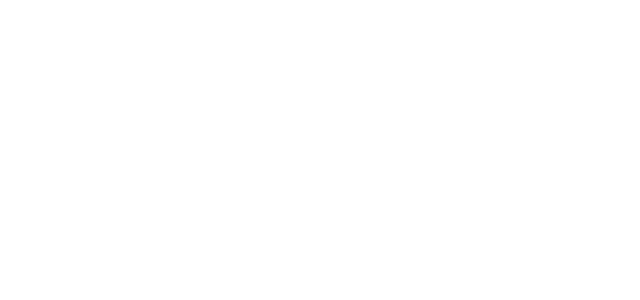
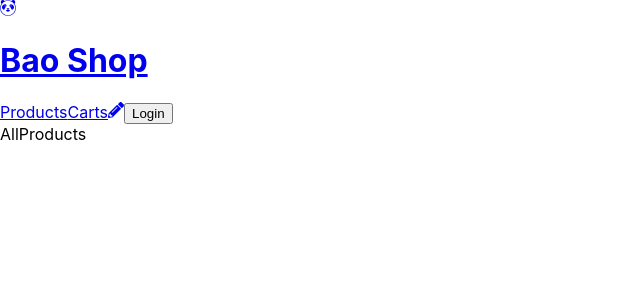
Before and after one commit to Stilllee/baoshop, a React (Create React App) app: page /products in a window 1280 px wide. Shown: the top 300 px of the page, without its empty margins (0-640 px from the left). Built offline with nearby package versions, Linux system fonts and the light colour scheme.

Commit message:
✨ 헤더 라우터

```diff
--- a/package.json
+++ b/package.json
@@ -8,6 +8,8 @@
     "@testing-library/user-event": "^13.5.0",
     "react": "^18.2.0",
     "react-dom": "^18.2.0",
+    "react-icons": "^5.0.1",
+    "react-router-dom": "^6.22.1",
     "react-scripts": "5.0.1",
     "web-vitals": "^2.1.4"
   },
--- a/src/App.js
+++ b/src/App.js
@@ -1,5 +1,13 @@
+import { Outlet } from "react-router-dom";
+import Navbar from "./components/Navbar";
+
 function App() {
-  return <></>;
+  return (
+    <>
+      <Navbar />
+      <Outlet />
+    </>
+  );
 }
 
 export default App;
--- /dev/null
+++ b/src/components/Navbar.jsx
@@ -0,0 +1,23 @@
+import React from "react";
+import { Link } from "react-router-dom";
+import { SiFoodpanda } from "react-icons/si";
+import { FaPencilAlt } from "react-icons/fa";
+
+export default function Navbar() {
+  return (
+    <header>
+      <Link to="/">
+        <SiFoodpanda />
+        <h1>Bao Shop</h1>
+      </Link>
+      <nav>
+        <Link to="/products">Products</Link>
+        <Link to="/carts">Carts</Link>
+        <Link to="/products/new">
+          <FaPencilAlt />
+        </Link>
+        <button>Login</button>
+      </nav>
+    </header>
+  );
+}
--- a/src/index.js
+++ b/src/index.js
@@ -1,17 +1,49 @@
-import React from 'react';
-import ReactDOM from 'react-dom/client';
-import './index.css';
-import App from './App';
-import reportWebVitals from './reportWebVitals';
+import React from "react";
+import ReactDOM from "react-dom/client";
+import "./index.css";
+import App from "./App";
+import { RouterProvider, createBrowserRouter } from "react-router-dom";
+import NotFound from "./pages/NotFound";
+import Home from "./pages/Home";
+import AllProducts from "./pages/AllProducts";
+import NewProduect from "./pages/NewProduect";
+import ProductDetail from "./pages/ProductDetail";
+import MyCart from "./pages/MyCart";
 
-const root = ReactDOM.createRoot(document.getElementById('root'));
+const router = createBrowserRouter([
+  {
+    path: "/",
+    element: <App />,
+    errorElement: <NotFound />,
+    children: [
+      {
+        index: true,
+        path: "/",
+        element: <Home />,
+      },
+      {
+        path: "/products",
+        element: <AllProducts />,
+      },
+      {
+        path: "products/new",
+        element: <NewProduect />,
+      },
+      {
+        path: "products/:id",
+        element: <ProductDetail />,
+      },
+      {
+        path: "carts",
+        element: <MyCart />,
+      },
+    ],
+  },
+]);
+
+const root = ReactDOM.createRoot(document.getElementById("root"));
 root.render(
   <React.StrictMode>
-    <App />
+    <RouterProvider router={router} />
   </React.StrictMode>
 );
-
-// If you want to start measuring performance in your app, pass a function
-// to log results (for example: reportWebVitals(console.log))
-// or send to an analytics endpoint. Learn more: https://bit.ly/CRA-vitals
-reportWebVitals();
--- /dev/null
+++ b/src/pages/AllProducts.jsx
@@ -0,0 +1,5 @@
+import React from "react";
+
+export default function AllProducts() {
+  return <div>AllProducts</div>;
+}
--- /dev/null
+++ b/src/pages/Home.jsx
@@ -0,0 +1,5 @@
+import React from "react";
+
+export default function Home() {
+  return <div>Home</div>;
+}
--- /dev/null
+++ b/src/pages/MyCart.jsx
@@ -0,0 +1,5 @@
+import React from "react";
+
+export default function MyCart() {
+  return <div>MyCart</div>;
+}
--- /dev/null
+++ b/src/pages/NewProduect.jsx
@@ -0,0 +1,5 @@
+import React from "react";
+
+export default function NewProduect() {
+  return <div>NewProduect</div>;
+}
--- /dev/null
+++ b/src/pages/NotFound.jsx
@@ -0,0 +1,5 @@
+import React from "react";
+
+export default function NotFound() {
+  return <div>NotFound</div>;
+}
--- /dev/null
+++ b/src/pages/ProductDetail.jsx
@@ -0,0 +1,5 @@
+import React from "react";
+
+export default function ProductDetail() {
+  return <div>ProductDetail</div>;
+}
```
Also changed, not shown: 1 other file (tests, documents, lock files or other folders).
